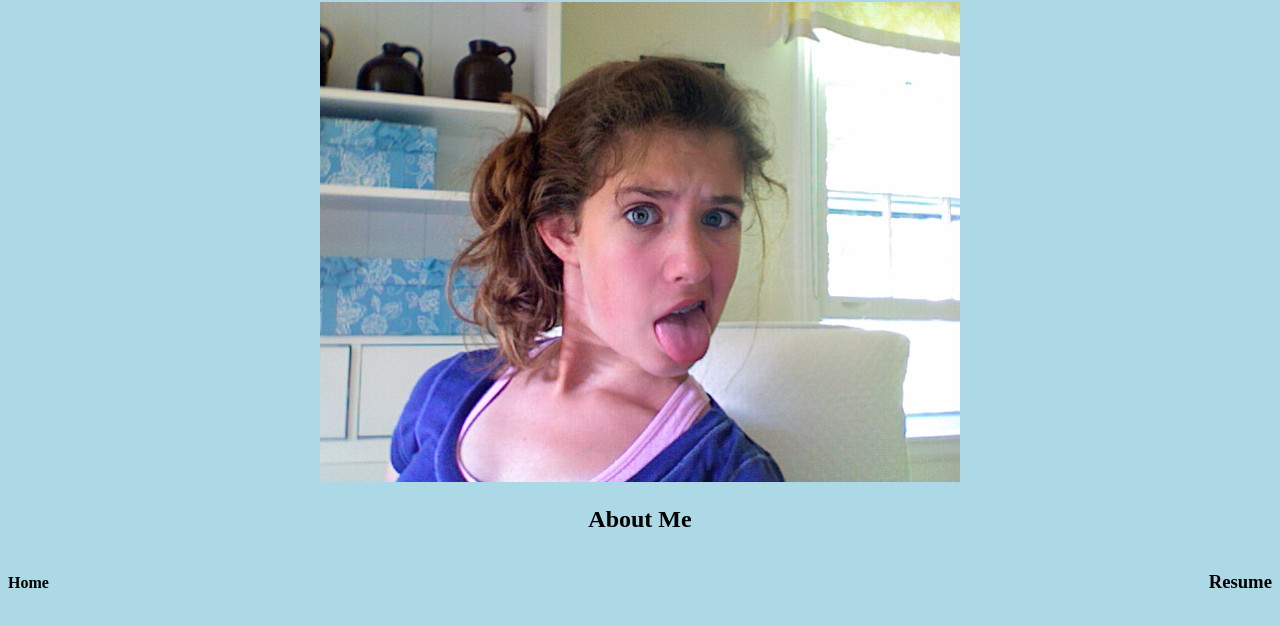
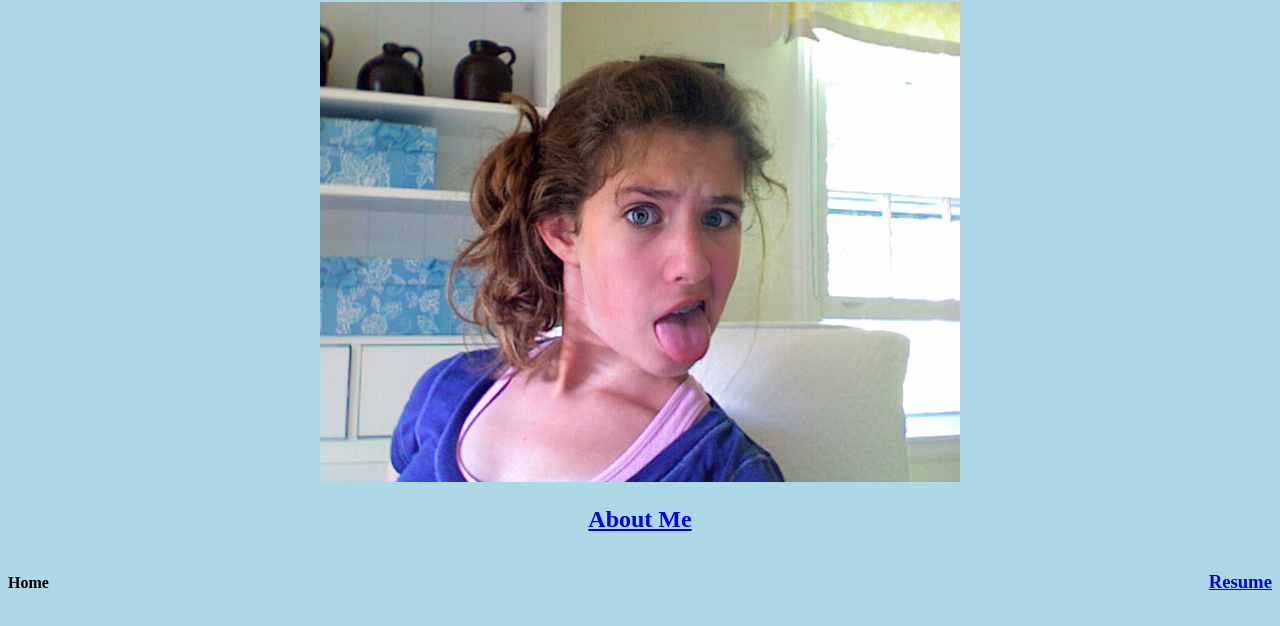
Before and after one commit to carlyreilly/carlyreilly.github.io, a plain HTML site: page index.html in a window 1280 px wide. Shown: the part 78-704 px from the top of the page. Drawn offline with Linux system fonts and the light colour scheme.

Commit message:
with links

```diff
--- a/index.html
+++ b/index.html
@@ -10,8 +10,8 @@
 <body>
 	<h1>Carly Reilly</h1>
 	<img src="./youngme.jpg" alt="image for website">
-	<h2>About Me</h2>
-	<h3>Resume<h3>
+	<h2><a href="./bio.html">About Me</a></h2>
+	<h3><a href="./resume.html">Resume</a><h3>
 	<h4>Home<h4>
 	<!--<img class="image" src="./youngme.jpg" alt="image for website"/>-->
 
```
